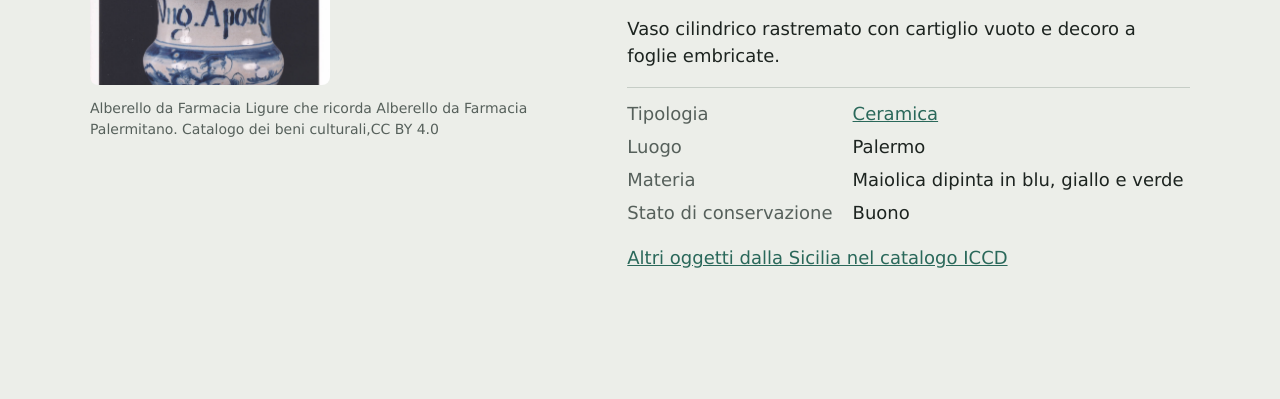
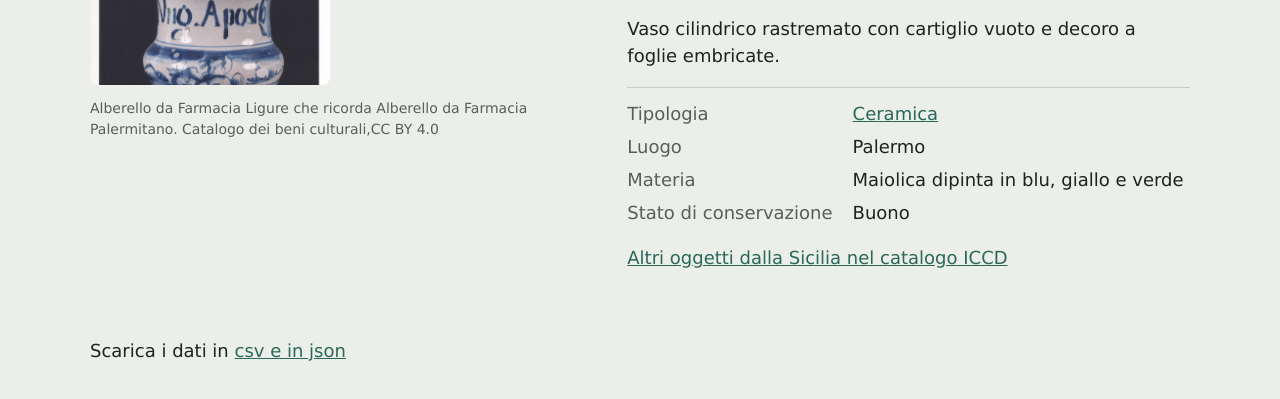
Before and after one commit to albertoandrisano/InformaticaUmanistica2627, a plain HTML site: page index.html in a window 1280 px wide. Shown: the part 135-534 px from the top of the page. Drawn offline with Linux system fonts and the light colour scheme.

Commit message:
Update index.html to include data download links
Added download links for CSV and JSON data.

```diff
--- a/index.html
+++ b/index.html
@@ -4,6 +4,7 @@
      <title>Alberello da farmacia</title>
      <meta charset="utf-8">
      <link rel="stylesheet" href="stile.css">
+
 </head>
 <body>
  <article class="scheda">
@@ -26,6 +27,9 @@
 <a href="https://catalogo.beniculturali.it/search?denom=&definizione=&period=&agent=&culturalScope=&province=&municipality=&region=Sicilia&subject=&numICCD=&classfication=&corporatBody=&techCha=&cis=&site=&obsLoc=&findLoc=">
 Altri oggetti dalla Sicilia nel catalogo ICCD</a>
 </div>
+    <div>
+       <p> Scarica i dati in <a href="dati-scrinium.csv"> csv <a/> <a href="dati.json">  e in json </a> </p>
+    </div>
  </article>
 </body>
 </html>
```
